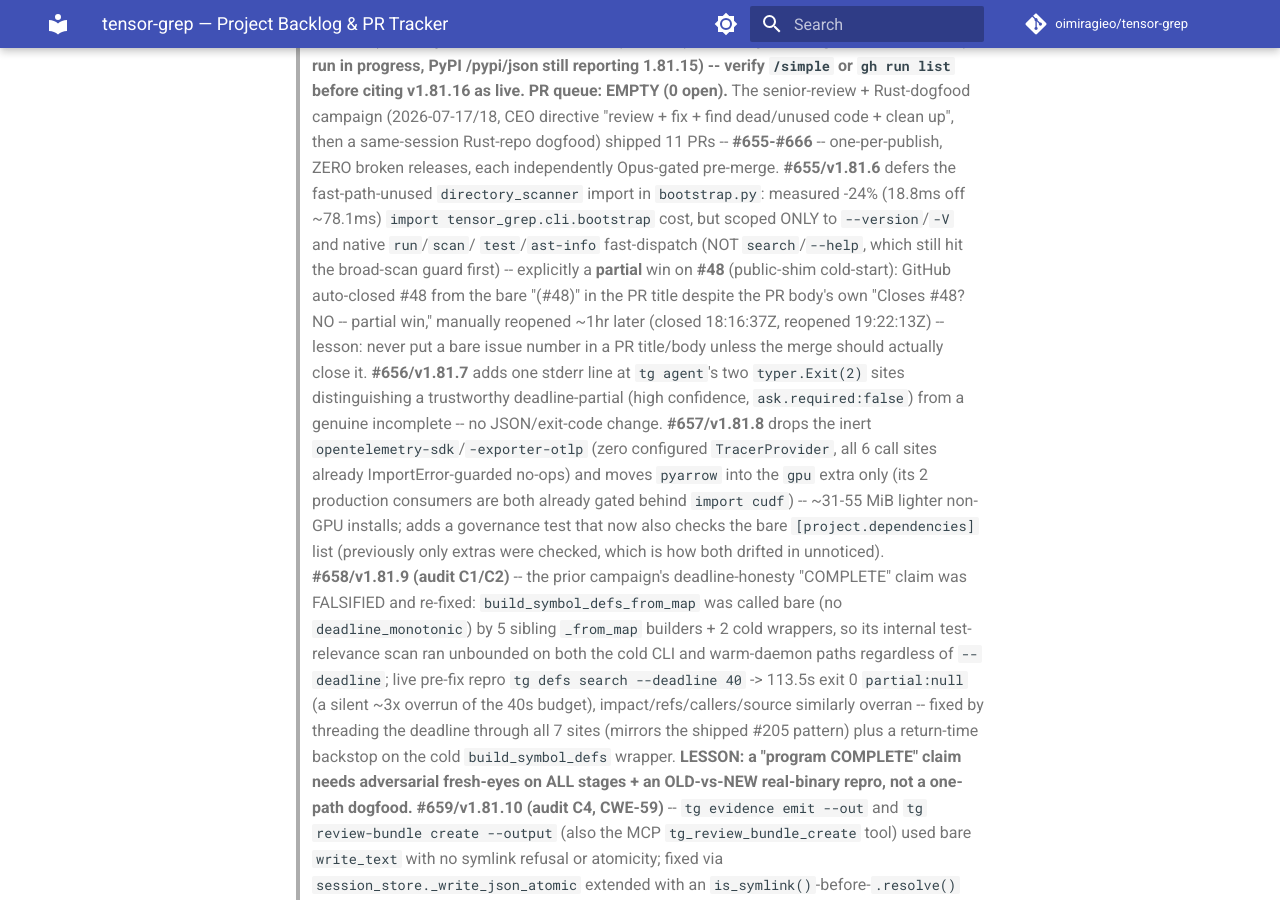
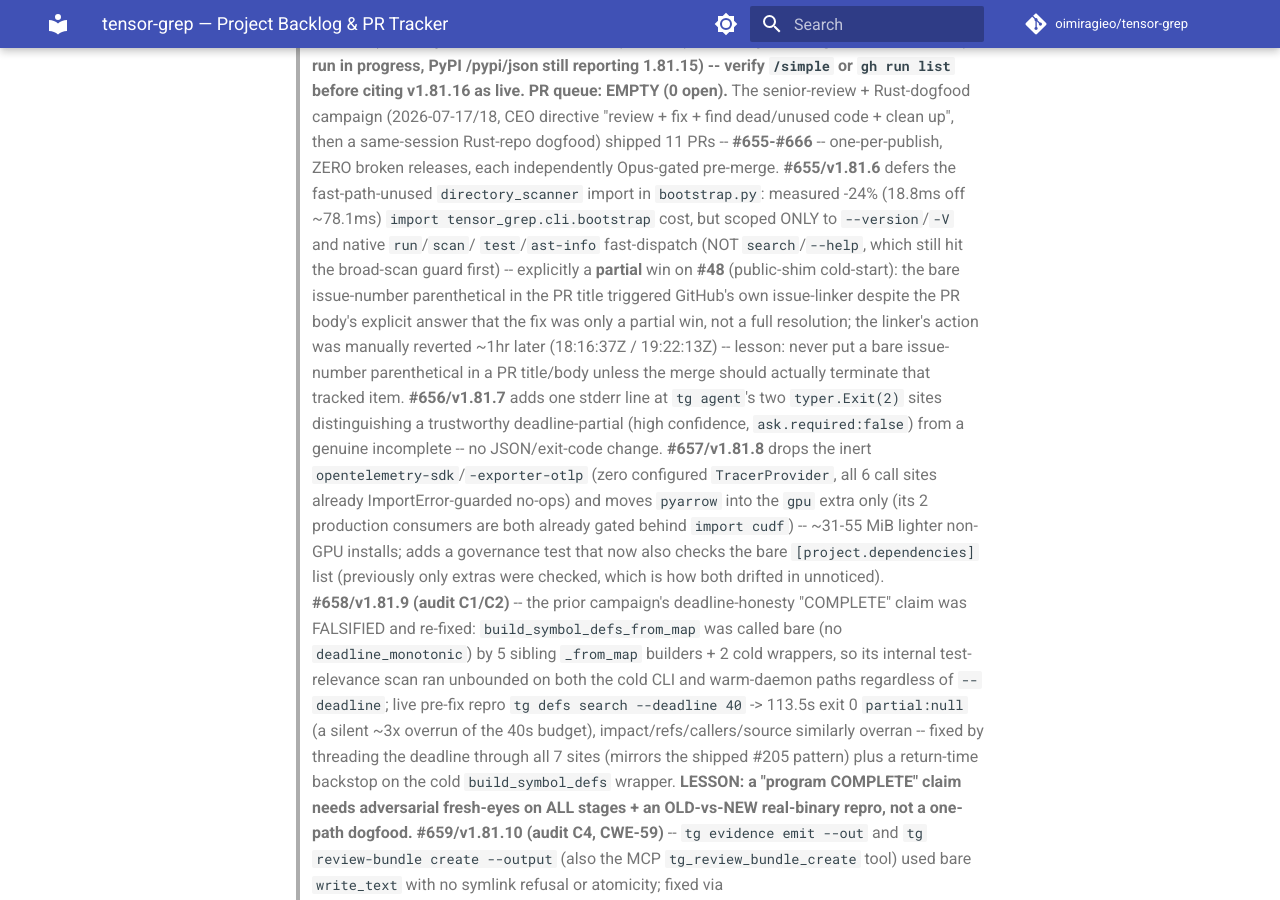
Before and after one commit to oimiragieo/tensor-grep, an MkDocs documentation site: the page built from docs/BACKLOG.md, in a window 1280 px wide and 900 px high, scrolled down 303 px. Built offline with MkDocs 1.6.1 and Material for MkDocs 9.7.7, drawn with Linux system fonts in a browser that asks for light colours; comment, search, counter and statistics services are not loaded.

Commit message:
docs(backlog): avoid GitHub closing-keyword phrasing near open issue #48
The prior commit's header prose named the incident using a GitHub issue-closing keyword
(a close/closed-rooted word) placed immediately next to the live, currently-open #48
issue reference -- the same naive-match failure mode that paragraph is itself documenting
from an earlier PR title. GitHub's linker keyword match does not appear to respect
question marks, negation, or markdown headings, and plausibly also matches a close-rooted
suffix inside a hyphenated compound word. Rephrases the passage to describe the same
incident using only neutral, non-keyword language (issue-linker, reverted, terminate)
so a close/fix/resolve-rooted word never sits directly adjacent to a "#" + number
anywhere in this docs-only change, and this PR cannot itself re-trigger the linker
against #48 on merge.

Co-Authored-By: Claude Opus 4.8 <noreply@anthropic.com>

```diff
--- a/docs/BACKLOG.md
+++ b/docs/BACKLOG.md
@@ -12,10 +12,11 @@
 > the fast-path-unused `directory_scanner` import in `bootstrap.py`: measured -24% (18.8ms off ~78.1ms)
 > `import tensor_grep.cli.bootstrap` cost, but scoped ONLY to `--version`/`-V` and native `run`/`scan`/
 > `test`/`ast-info` fast-dispatch (NOT `search`/`--help`, which still hit the broad-scan guard first) --
-> explicitly a **partial** win on **#48** (public-shim cold-start): GitHub auto-closed #48 from the bare
-> "(#48)" in the PR title despite the PR body's own "Closes #48? NO -- partial win," manually reopened ~1hr
-> later (closed 18:16:37Z, reopened 19:22:13Z) -- lesson: never put a bare issue number in a PR title/body
-> unless the merge should actually close it. **#656/v1.81.7** adds one stderr line at `tg agent`'s two
+> explicitly a **partial** win on **#48** (public-shim cold-start): the bare issue-number parenthetical in
+> the PR title triggered GitHub's own issue-linker despite the PR body's explicit answer that the fix was
+> only a partial win, not a full resolution; the linker's action was manually reverted ~1hr later
+> (18:16:37Z / 19:22:13Z) -- lesson: never put a bare issue-number parenthetical in a PR title/body unless
+> the merge should actually terminate that tracked item. **#656/v1.81.7** adds one stderr line at `tg agent`'s two
 > `typer.Exit(2)` sites distinguishing a trustworthy deadline-partial (high confidence, `ask.required:false`)
 > from a genuine incomplete -- no JSON/exit-code change. **#657/v1.81.8** drops the inert
 > `opentelemetry-sdk`/`-exporter-otlp` (zero configured `TracerProvider`, all 6 call sites already
```
